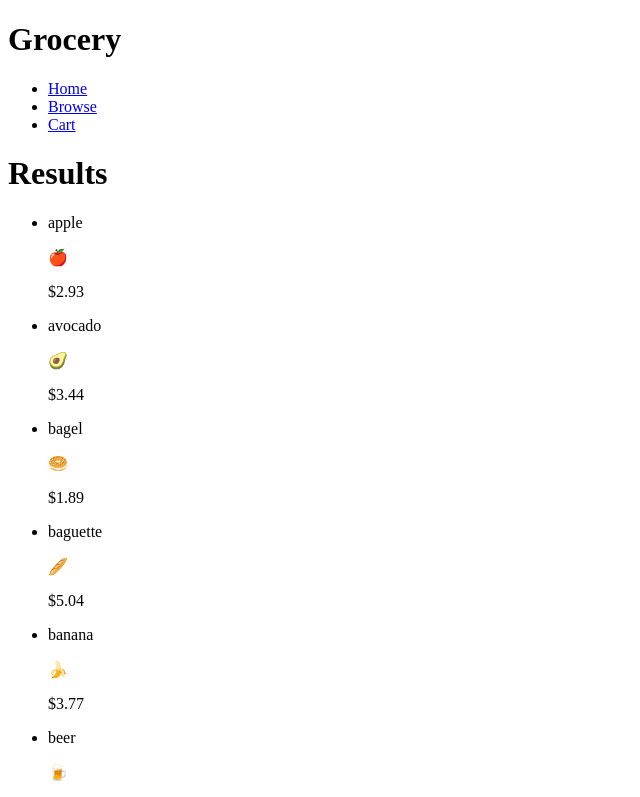
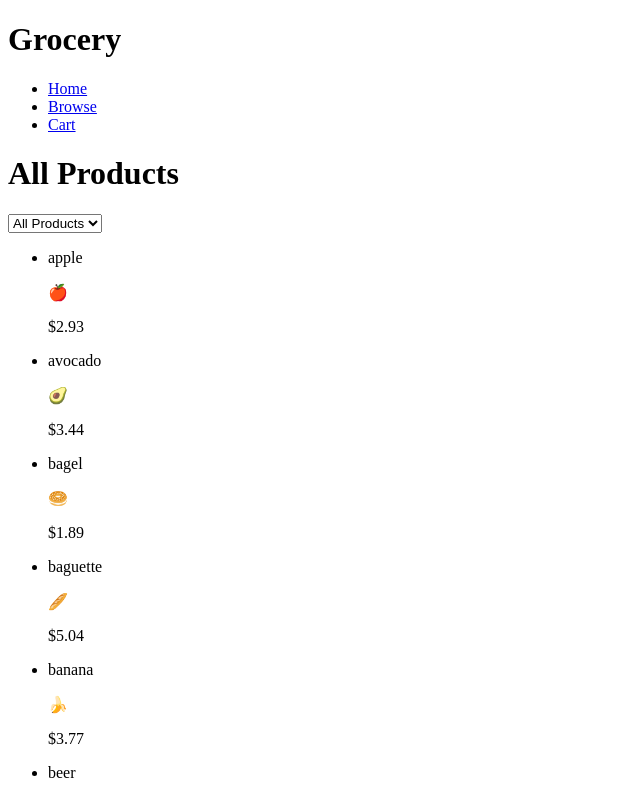
Before and after one commit to jtreeves/grocery-vue, a Vue app: page /browse in a window 1280 px wide. Shown: the top 797 px of the page, without its empty margins (0-640 px from the left). Built offline with nearby package versions, Linux system fonts and the light colour scheme.

Commit message:
[BrowsePage] Display category; change products based on category

```diff
--- a/src/views/BrowsePage.vue
+++ b/src/views/BrowsePage.vue
@@ -1,14 +1,38 @@
 <template>
-    <h1>Results</h1>
+    <h1>{{ selectedCategory.name }}</h1>
+
+    <select
+        v-model="selectedCategory"
+        @change="changeProducts"
+    >
+        <option
+            v-for="category in categories"
+            :value="category"
+            :key="category.name"
+        >
+            {{ category.name }}
+        </option>
+    </select>
 
     <BrowseList
-        :products="stock.value"
+        :products="matchingProducts"
     />
 </template>
 
 <script setup lang="ts">
+    import { ref, Ref } from 'vue'
+    import { Category, ProductTally } from '@/interfaces'
+    import categories from '@/data/categories'
     import stock from '@/store/stock'
     import BrowseList from '@/components/BrowseList.vue'
+    import findProductTalliesByCategory from '@/utilities/findProductTalliesByCategory'
+
+    const selectedCategory: Ref<Category> = ref(categories[0])
+    const matchingProducts: Ref<ProductTally[]> = ref(stock.value)
+
+    function changeProducts(): void {
+        matchingProducts.value = findProductTalliesByCategory(selectedCategory.value)
+    }
 </script>
 
 <style scoped>
```
